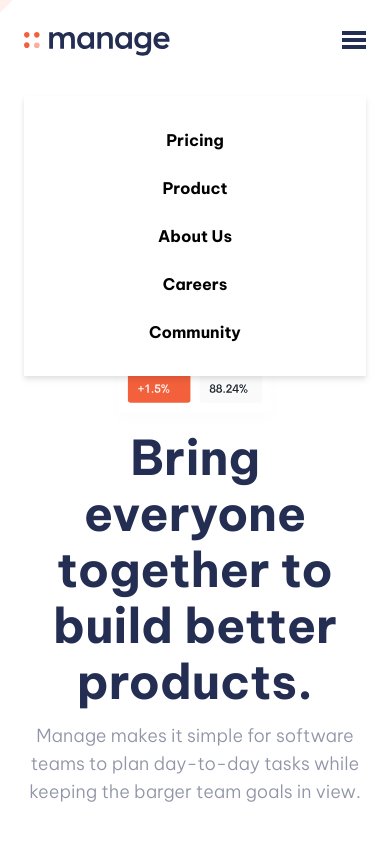
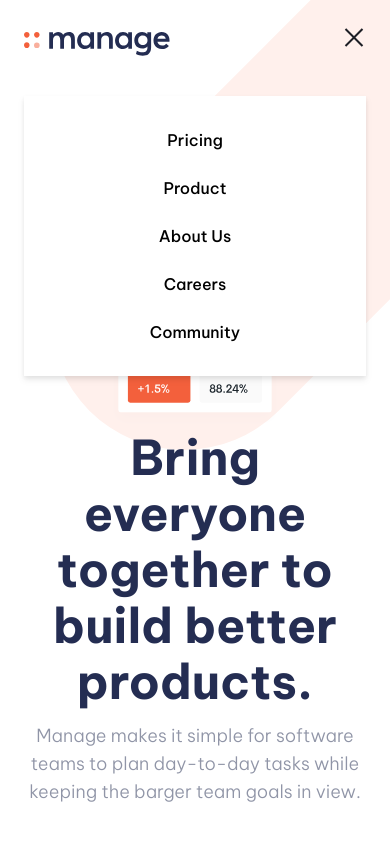
Before and after one commit to selinayang02/tailwind-tutorial, a website: page public/index.html in a window 390 px wide. Both pictures are taken after a click on the button 354 px from the left and 40 px from the top of the page. Shown: the top 843 px of the page. Drawn offline with Linux system fonts and the light colour scheme; files whose address does not match are found by name.

Commit message:
Final product, fully responsive

```diff
--- a/public/index.html
+++ b/public/index.html
@@ -12,7 +12,9 @@
     <nav class="container relative mx-auto p-6">
         <div class="flex items-center justify-between">
             <div class="pt-2">
-                <img src="../assets/logo.svg" alt="">
+                <a href="">
+                    <img src="../assets/logo.svg" alt="">
+                </a>
             </div>
             <ul class="md:flex gap-x-6 hidden *:font-medium">
                 <li><a href="" class="hover:text-grayish-blue text-sm">Pricing</a></li>
@@ -28,18 +30,20 @@
 
             <!-- Hamburger icon -->
             <button id="menu-btn" class="block hamburger md:hidden focus:outline-none">
-                <img src="../assets/icon-hamburger.svg" alt="">
+                <span class="hamburger-top"></span>
+                <span class="hamburger-middle"></span>
+                <span class="hamburger-bottom"></span>
             </button>
         </div>
 
         <!-- Mobile menu -->
         <div class="md:hidden">
-            <div id="menu" class="absolute flex md:hidden flex-col items-center self-end py-8 mt-10 space-y-6 font-bold bg-white sm:w-auto sm:self-center left-6 right-6 drop-shadow-md">
-                <a href="">Pricing</a>
-                <a href="">Product</a>
-                <a href="">About Us</a>
-                <a href="">Careers</a>
-                <a href="">Community</a>
+            <div id="menu" class="absolute hidden flex-col items-center self-end py-8 mt-10 space-y-6 font-medium bg-white sm:w-auto sm:self-center left-6 right-6 drop-shadow-md">
+                <a href="" class="hover:text-grayish-blue">Pricing</a>
+                <a href="" class="hover:text-grayish-blue">Product</a>
+                <a href="" class="hover:text-grayish-blue">About Us</a>
+                <a href="" class="hover:text-grayish-blue">Careers</a>
+                <a href="" class="hover:text-grayish-blue">Community</a>
             </div>
         </div>
     </nav>
@@ -176,36 +180,36 @@
                 What they've said
             </h2>
             <!-- Testimonials container -->
-            <div class="flex flex-col mt-24 md:flex-row md:space-x-6">
+            <div class="flex flex-col mt-24 md:flex-row md:space-x-5">
                 <!-- Testimonal 1 -->
                 <div class="flex flex-col items-center p-6 space-y-6 rounded-lg bg-light-gray md:w-1/3">
                     <img src="../assets/avatar-anisha.png" alt="Anisha Photo Icon" class="w-16 -mt-14">
                     <h5 class="text-lg font-bold text-dark-blue">
                         Anisha Li
                     </h5>
-                    <p class="m-auto max-w-sm text-center text-grayish-blue leading-7 font-light md:font-normal text-base md:m-0">
+                    <p class="m-auto max-w-sm text-center text-grayish-blue leading-7 font-light md:font-normal text-base text-pretty d:m-0">
                         "Manage has supercharged our team's workflow. The ability to maintain visibility on larger milestones at all times keeps everyone motivated."
                     </p>
                 </div>
 
                 <!-- Testimonal 2 -->
-                <div class="hidden flex-col items-center p-6 space-y-6 rounded-lg bg-light-gray md:flex md:w-1/3">
+                <div class="hidden flex-col items-center p-6 space-y-5 rounded-lg bg-light-gray md:flex md:w-1/3">
                     <img src="../assets/avatar-ali.png" alt="Ali Photo Icon" class="w-16 -mt-14">
                     <h5 class="text-lg font-bold text-dark-blue">
                         Ali Bravo
                     </h5>
-                    <p class="m-auto max-w-sm text-center text-grayish-blue leading-7 font-light md:font-normal text-base md:m-0">
+                    <p class="m-auto max-w-sm text-center text-grayish-blue leading-7 font-light md:font-normal text-base text-pretty md:m-0">
                         "We have been able to cancel so many other subscriptions since using Manage. There is no more cross-channel confusion and everyone is much more focused."
                     </p>
                 </div>
 
                 <!-- Testimonal 3 -->
-                <div class="hidden flex-col items-center p-6 space-y-6 rounded-lg bg-light-gray md:flex md:w-1/3">
+                <div class="hidden flex-col items-center p-6 space-y-5 rounded-lg bg-light-gray md:flex md:w-1/3">
                     <img src="../assets/avatar-richard.png" alt="Anisha Photo Icon" class="w-16 -mt-14">
                     <h5 class="text-lg font-bold text-dark-blue">
                         Richard Watts
                     </h5>
-                    <p class="m-auto max-w-sm text-center text-grayish-blue leading-7 font-light md:font-normal text-base md:m-0">
+                    <p class="m-auto max-w-sm text-center text-grayish-blue leading-7 font-light md:font-normal text-base text-pretty md:m-0">
                         "Manage allows us to provide structure and procedure which keeps us organized and focused. I can't stop recommending them to everyone I talk to!"
                     </p>
                 </div>
@@ -280,7 +284,7 @@
             <div class="flex flex-col justify-between items-end">
                 <form action="">
                     <div class="flex-space-x-3">
-                        <input type="text" class="py-4 pl-7 pr-11 flex-1 rounded-full focus:outline-none" placeholder="Updates in your inbox...">
+                        <input type="text" class="py-4 pl-7 pr-11 flex-1 text-orange rounded-full border-box mr-2 focus:outline-none focus:ring-orange focus:ring-2" placeholder="Updates in your inbox...">
                         <a href="" class="p-4 px-11 font-medium text-white bg-orange rounded-full baseline hover:bg-bright-red text-base lg:text-sm hover:bg-pale-orange lg:p-3 lg:px-7">Go</a>
                     </div>
                 </form>
@@ -290,5 +294,7 @@
             </div>
         </div>
     </footer>
+
+    <script src="script.js"></script>
 </body>
 </html>
--- /dev/null
+++ b/public/script.js
@@ -0,0 +1,8 @@
+const hamburgerBtn = document.getElementById('menu-btn')
+const navMenu = document.getElementById('menu')
+
+hamburgerBtn.addEventListener('click', () => {
+    hamburgerBtn.classList.toggle('open')
+    navMenu.classList.toggle('flex')
+    navMenu.classList.toggle('hidden')
+})
--- a/src/input.css
+++ b/src/input.css
@@ -4,17 +4,24 @@
 @tailwind components;
 @tailwind utilities;
 
-@layer components {
+
 body {
-        background-image: url('assets/bg-tablet-pattern.svg');
+    background-image: url('../../assets/bg-tablet-pattern.svg');
     background-repeat: no-repeat;
-        background-size: 800px;
-        background-position: 90% -25%;
+    background-size: 900px;
+    background-position: 100% -20%;
 }
 
 #cta {
-        background-image: url('assets/bg-simplify-section-desktop.svg');
+    background-image: url('../../assets/bg-simplify-section-desktop.svg');
     background-repeat: no-repeat;
+}
+
+@media (max-width: 576px) {
+    body {
+        background-position: 50px -50px;
+        background-size: 500px;
+    }
 }
 
 /* Hamburger Menu */
@@ -24,6 +31,19 @@
     height: 24px;
     transition: all 0.25s;
     position: relative;
+}
+
+.hamburger-top,
+.hamburger-middle,
+.hamburger-bottom {
+    position: absolute;
+    top: 0;
+    left: 0;
+    width: 24px;
+    height: 2px;
+    background: hsl(233, 12%, 13%);
+    transform: rotate(0);
+    transition: all 0.5s;
 }
 
 .hamburger-middle {
@@ -50,4 +70,3 @@
 .open .hamburger-bottom {
     transform: rotate(-45deg) translateY(6px) translate(-6px);
 }
-}
```
Also changed, not shown: public/build/output.css. Lines whose indentation alone changed are shown as unchanged.
